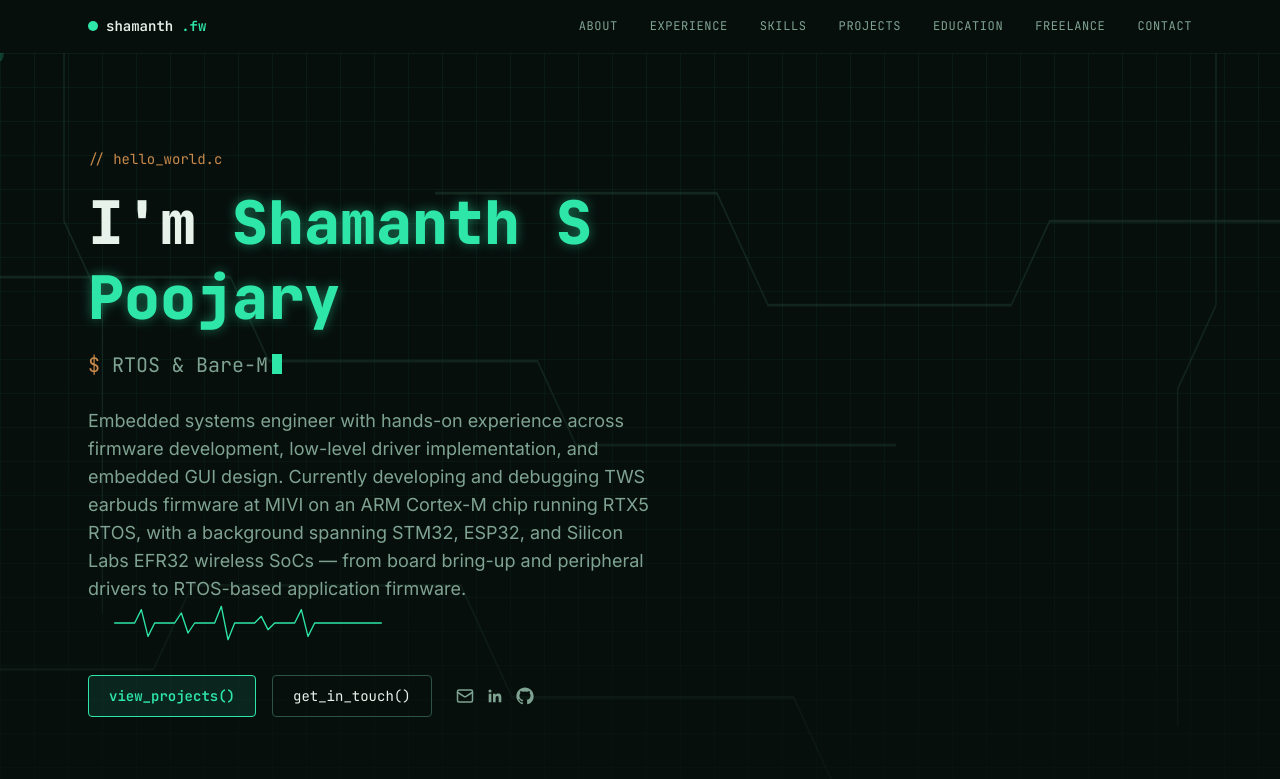
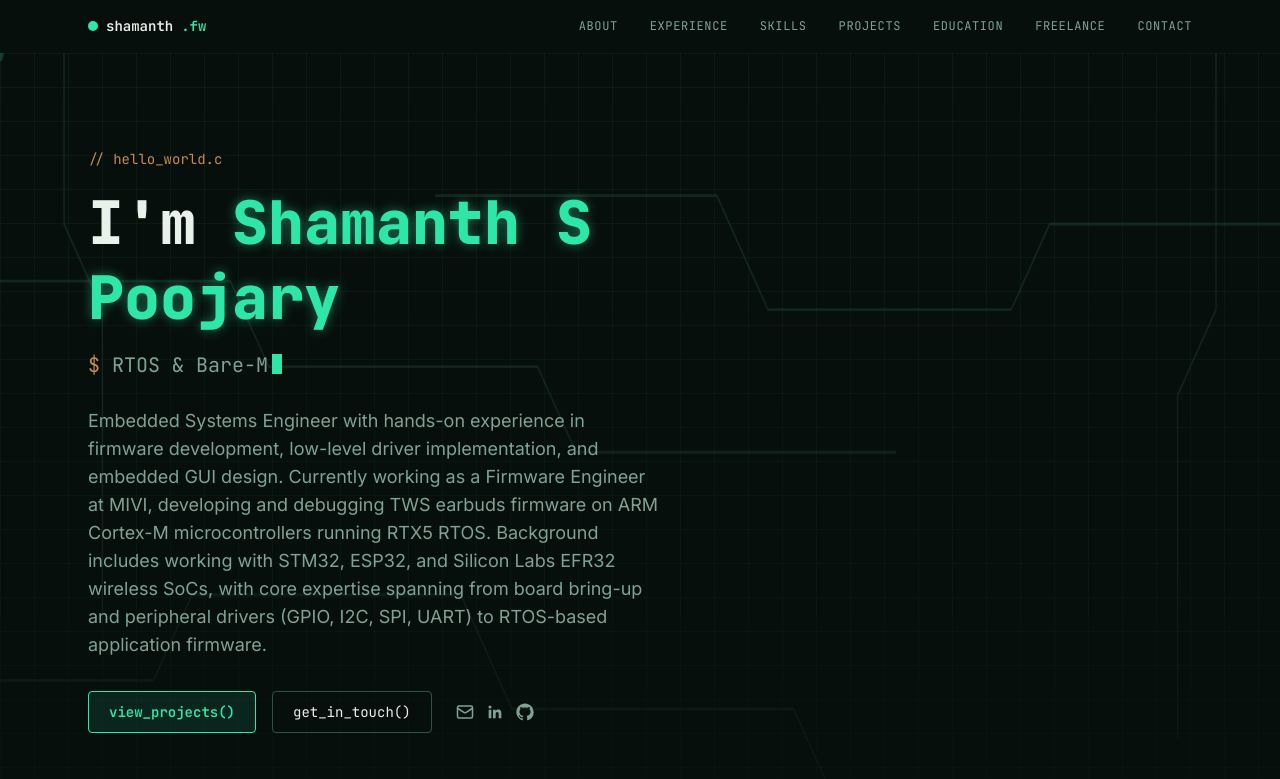
Before and after one commit to Shamanthpoojary/Portfolio, a React (Vite) app: page / in a window 1280 px wide. Shown: the top 779 px of the page. Built offline with nearby package versions, Linux system fonts and the light colour scheme.

Commit message:
Update summary copy and remove the hero waveform graphic

```diff
--- a/src/components/Hero.jsx
+++ b/src/components/Hero.jsx
@@ -43,24 +43,6 @@ function useTypewriter(words, { typeMs = 55, deleteMs = 30, holdMs = 1400 } = {}
   return text;
 }
 
-function Waveform() {
-  return (
-    <svg viewBox="0 0 400 60" className="h-10 w-full max-w-xs text-trace" aria-hidden="true">
-      <motion.path
-        d="M0,30 L30,30 L40,10 L50,50 L60,30 L90,30 L100,15 L110,45 L120,30 L150,30 L160,5 L170,55 L180,30 L210,30 L220,20 L230,40 L240,30 L270,30 L280,10 L290,50 L300,30 L400,30"
-        fill="none"
-        stroke="currentColor"
-        strokeWidth="2"
-        strokeLinecap="round"
-        strokeLinejoin="round"
-        initial={{ pathLength: 0 }}
-        animate={{ pathLength: 1 }}
-        transition={{ duration: 2, ease: "easeInOut" }}
-      />
-    </svg>
-  );
-}
-
 export default function Hero() {
   const typed = useTypewriter(ROLES);
 
@@ -104,8 +86,6 @@ export default function Hero() {
         >
           {personal.summary}
         </motion.p>
-
-        <Waveform />
 
         <motion.div
           initial={{ opacity: 0, y: 10 }}
--- a/src/data/content.js
+++ b/src/data/content.js
@@ -11,7 +11,7 @@ export const personal = {
   linkedin: "https://www.linkedin.com/in/shamanth-poojary-3489631a0/",
   github: "https://github.com/shamanth-poojary", // TODO: verify/update
   summary:
-    "Embedded systems engineer with hands-on experience across firmware development, low-level driver implementation, and embedded GUI design. Currently developing and debugging TWS earbuds firmware at MIVI on an ARM Cortex-M chip running RTX5 RTOS, with a background spanning STM32, ESP32, and Silicon Labs EFR32 wireless SoCs — from board bring-up and peripheral drivers to RTOS-based application firmware.",
+    "Embedded Systems Engineer with hands-on experience in firmware development, low-level driver implementation, and embedded GUI design. Currently working as a Firmware Engineer at MIVI, developing and debugging TWS earbuds firmware on ARM Cortex-M microcontrollers running RTX5 RTOS. Background includes working with STM32, ESP32, and Silicon Labs EFR32 wireless SoCs, with core expertise spanning from board bring-up and peripheral drivers (GPIO, I2C, SPI, UART) to RTOS-based application firmware.",
 };
 
 export const stats = [
```
